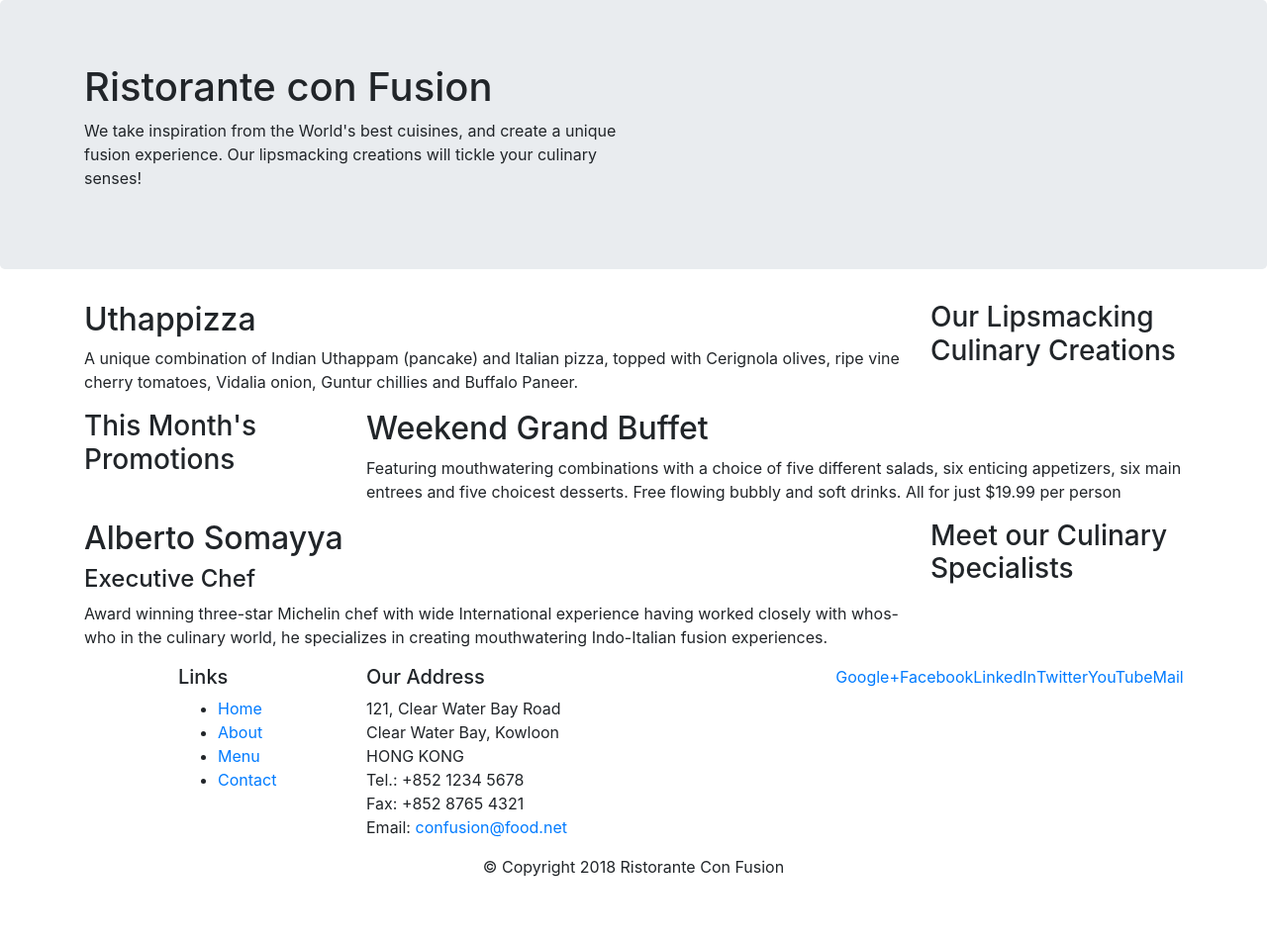
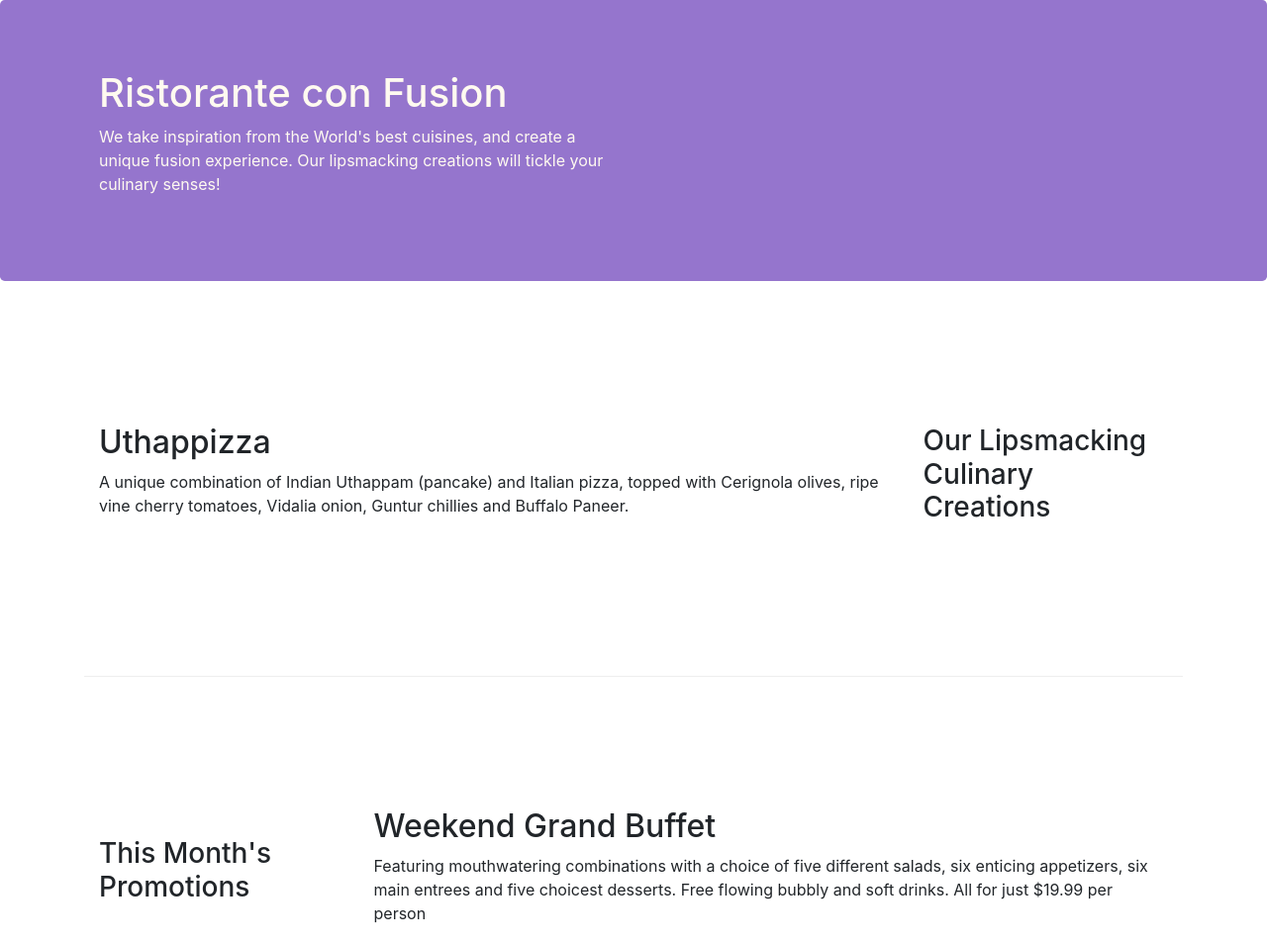
Before and after one commit to coder-pixel/bootstrap4-course, a website: page index.html in a window 1280 px wide. Shown: the top 954 px of the page at 99% size. Before the commit the page ends 904 px from the top, so only its background shows below. Drawn offline with nearby package versions, Linux system fonts and the light colour scheme.

Commit message:
bootstrap-grid part-2

```diff
--- /dev/null
+++ b/css/styles.css
@@ -0,0 +1,30 @@
+.row-header{
+    margin: 0 auto;
+    padding: 0 auto;
+}
+
+.row-content{
+    margin: 0 auto;
+    padding: 50px 0 50px 0;
+    border-bottom: 1px ridge;
+    min-height: 400px;
+}
+
+.footer{
+    background-color: #d1c4e9;
+    margin: 0 auto;
+    padding: 20px 0 20px 0;
+}
+
+.jumbotron{
+    padding: 70px 30px 70px 30px;
+    margin: 0 auto;
+    background-color: #9575cd;
+    color: floralwhite;
+}
+
+.address{
+    font-size: 80%;
+    margin: 0;
+    color: #0f0f0f;
+}
--- a/index.html
+++ b/index.html
@@ -15,12 +15,14 @@
       rel="stylesheet"
       href="node_modules/bootstrap/dist/css/bootstrap.min.css"
     />
+
+    <link rel="stylesheet" href="css/styles.css" />
   </head>
 
   <body>
     <header class="jumbotron">
       <div class="container">
-        <div class="row">
+        <div class="row row-header">
           <div class="col-12 col-sm-6">
             <h1>Ristorante con Fusion</h1>
             <p>
@@ -35,7 +37,7 @@
     </header>
 
     <div class="container">
-      <div class="row">
+      <div class="row row-content align-items-center">
         <div class="col-12 col-sm-4 col-md-3 order-sm-last">
           <h3>Our Lipsmacking Culinary Creations</h3>
         </div>
@@ -49,7 +51,7 @@
         </div>
       </div>
 
-      <div class="row">
+      <div class="row row-content align-items-center">
         <div class="col-12 col-sm-4 col-md-3">
           <h3>This Month's Promotions</h3>
         </div>
@@ -64,7 +66,7 @@
         </div>
       </div>
 
-      <div class="row">
+      <div class="row row-content align-items-center">
         <div class="col-12 col-sm-4 col-md-3 order-sm-last">
           <h3>Meet our Culinary Specialists</h3>
         </div>
@@ -81,19 +83,19 @@
       </div>
     </div>
 
-    <footer>
+    <footer class="footer">
       <div class="container">
         <div class="row">
           <div class="col-4 col-sm-2 offset-1">
             <h5>Links</h5>
-            <ul>
+            <ul class="list-unstyled">
               <li><a href="#">Home</a></li>
               <li><a href="#">About</a></li>
               <li><a href="#">Menu</a></li>
               <li><a href="#">Contact</a></li>
             </ul>
           </div>
-          <div class="col-7 col-sm-5">
+          <div class="col-7 col-sm-5 address text-center">
             <h5>Our Address</h5>
             <address>
               121, Clear Water Bay Road<br />
@@ -104,8 +106,8 @@
               Email: <a href="mailto:confusion@food.net">confusion@food.net</a>
             </address>
           </div>
-          <div class="col-12 col-sm-4">
-            <div class="d-flex justify-content-center mb-1">
+          <div class="col-12 col-sm-4 align-self-center">
+            <div class="text-center mb-1">
               <a href="http://google.com/+">Google+</a>
               <a href="http://www.facebook.com/profile.php?id=">Facebook</a>
               <a href="http://www.linkedin.com/in/">LinkedIn</a>
```
